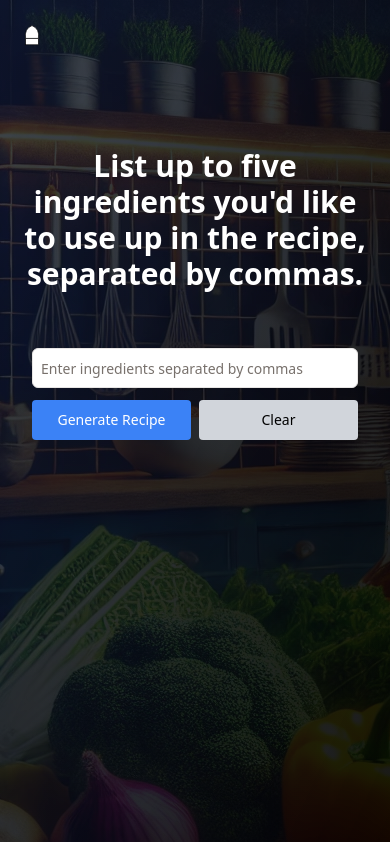
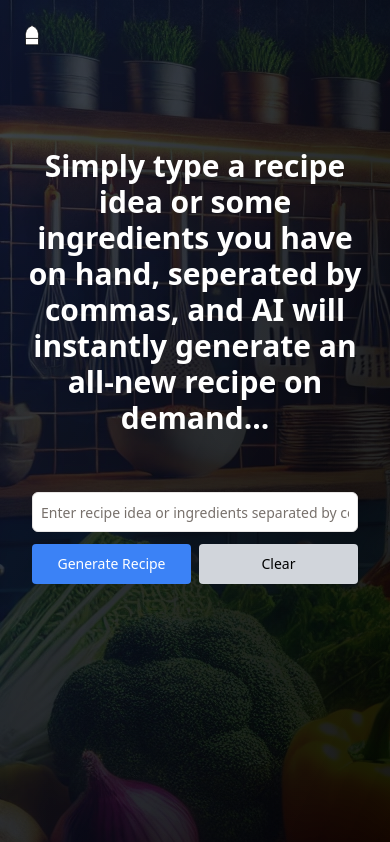
Before and after one commit to eric-nichols-nyc/ai-recipe-generator, a Next.js app: page /recipe in a window 390 px wide. Shown: the top 842 px of the page. Built offline with nearby package versions, Linux system fonts and the light colour scheme.

Commit message:
add mobile

```diff
--- a/actions/index.ts
+++ b/actions/index.ts
@@ -42,12 +42,14 @@ export const generateRecipe = async (ingredients: string[]): Promise<StreamableV
         },
         {
           role: 'user',
-          content: `Generate a recipe based on the following list of ingredients ${ingredients.join(', ')}. The recipe should include a title, a list of ingredients, and no more than seven step-by-step instructions that are one sentence long each. The recipe should be in the format of a markdown list with each step numbered and formatted as follows:
+          content: `Generate a recipe based on the following list of ingredients ${ingredients.join(', ')}. The recipe should include a title, a description of no more than two sentences, a list of ingredients, and no more than seven step-by-step instructions that are one sentence long each. The recipe should be in the format of a markdown list with each step numbered and formatted as follows:
 
           Recipe:
           Title: [Recipe Title]
+
+          Description: [Recipe Description]
           Ingredients:
-          - [List of ingredients]
+          [List of ingredients]
 
           Instructions:
           1. [Step 1]
--- a/app/recipe/page.tsx
+++ b/app/recipe/page.tsx
@@ -72,9 +72,8 @@ const Home = () => {
       transition={{ duration: 0.5 }}
       className="min-h-screen w-screen mx-auto flex flex-col items-center max-w-6xl"
     >
-      <h1 className="text-3xl font-bold mb-4 mt-7 py-10 px-5 text-center">
-        List up to five ingredients you&apos;d like to use up in the recipe,
-        separated by commas.
+      <h1 className="text-3xl font-semibold mb-4 mt-7 py-10 px-5 text-center">
+      Simply type a recipe idea or some ingredients you have on hand, seperated by commas,  and AI will instantly generate an all-new recipe on demand...
       </h1>
       <RecipeForm onGenerate={handleGenerateRecipe} />
       {error && <ErrorMessage error={error} />}
@@ -117,25 +116,28 @@ const RecipeContent = ({ recipe, imageUrl }: { recipe: string | undefined, image
         animate={{ opacity: 1, y: 0 }}
         exit={{ opacity: 0, y: -40 }}
         transition={{ duration: 0.5 }}
-        className="flex flex-col-reverse w-full items-center gap-8 px-4 py-12 md:px-6 lg:px-8 lg:py-20 text-left"
+        className="flex flex-col w-full items-center gap-8 px-4 py-12 md:px-6 lg:px-8 lg:py-20 text-left"
       >
         <motion.div
           initial={{ opacity: 0, y: 40 }}
           animate={{ opacity: 1, y: 0 }}
           transition={{ delay: 0.2, duration: 0.5 }}
-          className="w-full px-8 rounded"
+          className="w-full flex flex-col md:flex-row justify-between gap-2"
         >
-          <RecipeParser markdown={recipe} />
+          <div className="w-full md:w-1/2">
+            {imageUrl ? <ImageDisplay imageUrl={imageUrl} /> : <div className="border">Loading</div>}
+          </div>
+          <div className="w-full md:w-1/2">
+            <MarkdownTitleExtractor markdown={recipe} />
+          </div>
         </motion.div>
-
-          {imageUrl ? <ImageDisplay imageUrl={imageUrl} /> : <div className="border">Loading</div>}
         <motion.div
           initial={{ opacity: 0, y: 40 }}
           animate={{ opacity: 1, y: 0 }}
           transition={{ delay: 0.4, duration: 0.5 }}
-          className="w-full flex justify-center"
+          className="w-full px-8 rounded"
         >
-          <MarkdownTitleExtractor markdown={recipe} />
+          <RecipeParser markdown={recipe} />
         </motion.div>
       </motion.section>
     )}
--- a/components/ImageDisplay.tsx
+++ b/components/ImageDisplay.tsx
@@ -9,10 +9,10 @@ const ImageDisplay = ({ imageUrl }: { imageUrl: string }) => {
       <Image
             src={imageUrl}
             alt="Sample image"
-            width={500}
-            height={300}
+            width={400}
+            height={400}
             className={`
-              duration-700 ease-in-out
+              duration-700 ease-in-out rounded-lg
               ${isLoading
                 ? 'scale-105 blur-2xl grayscale'
                 : 'scale-100 blur-0 grayscale-0'}
--- a/components/MarkdownTitleExtractor.tsx
+++ b/components/MarkdownTitleExtractor.tsx
@@ -4,6 +4,7 @@ type ComponentProps = {
 };
 const MarkdownTitleExtractor = ({ markdown }: ComponentProps) => {
   const [title, setTitle] = useState("");
+  const [description, setDescription] = useState("");
 
   useEffect(() => {
     const extractTitle = (text: string) => {
@@ -11,12 +12,19 @@ const MarkdownTitleExtractor = ({ markdown }: ComponentProps) => {
       return titleMatch ? titleMatch[1] : "No title found";
     };
 
+    const extraceDescription = (text: string) => {
+      const descriptionMatch = text.match(/Description: (.+)/);
+      return descriptionMatch ? descriptionMatch[1] : "No description found";
+    }
+
     setTitle(extractTitle(markdown));
+    setDescription(extraceDescription(markdown));
   }, [markdown]);
 
   return (
-    <div className="mb-5 w-full text-center">
+    <div className="mb-5 w-full text-left">
       <p className="mt-2 text-3xl font-semibold">{title}</p>
+      <p className="mt-2 text-lg">{description}</p>
     </div>
   );
 };
--- a/components/RecipeForm.tsx
+++ b/components/RecipeForm.tsx
@@ -36,9 +36,9 @@ const RecipeForm = ({ onGenerate }: { onGenerate: (ingredients: string[]) => voi
   };
 
   return (
-    <form onSubmit={handleSubmit} className="container flex flex-col gap-3">
-      <div className="flex flex-col sm:flex-row gap-3">
-        <div className="w-full sm:w-[60%]">
+    <form onSubmit={handleSubmit} className="container w-full flex flex-col gap-3">
+      <div className="flex flex-col w-full sm:flex-row gap-3 justify-center">
+        <div className="flex w-full sm:w-[60%]">
           {/* Hidden label for accessibility */}
           <label htmlFor="ingredients" className="sr-only">Ingredients</label>
           {/* Input field for ingredients */}
@@ -48,7 +48,7 @@ const RecipeForm = ({ onGenerate }: { onGenerate: (ingredients: string[]) => voi
             type="text"
             value={ingredients}
             onChange={(e) => setIngredients(e.target.value)}
-            placeholder="Enter ingredients separated by commas"
+            placeholder="Enter recipe idea or ingredients separated by commas"
             className="border p-2 w-full text-black"
           />
         </div>
--- a/components/RecipeParser.tsx
+++ b/components/RecipeParser.tsx
@@ -4,6 +4,8 @@ const RecipeParser = ({ markdown }: { markdown: string }) => {
   const [title, setTitle] = useState("");
   const [ingredients, setIngredients] = useState([]);
   const [instructions, setInstructions] = useState([]);
+  // add description
+  const [description, setDescription] = useState("");
 
   useEffect(() => {
     const parseRecipe = (text: any) => {
@@ -26,6 +28,8 @@ const RecipeParser = ({ markdown }: { markdown: string }) => {
               .filter((item:string) => item.trim() !== "")
           : []
       );
+
+
     };
 
     parseRecipe(markdown);
```
Also changed, not shown: 1 other file (tests, documents, lock files or other folders).
